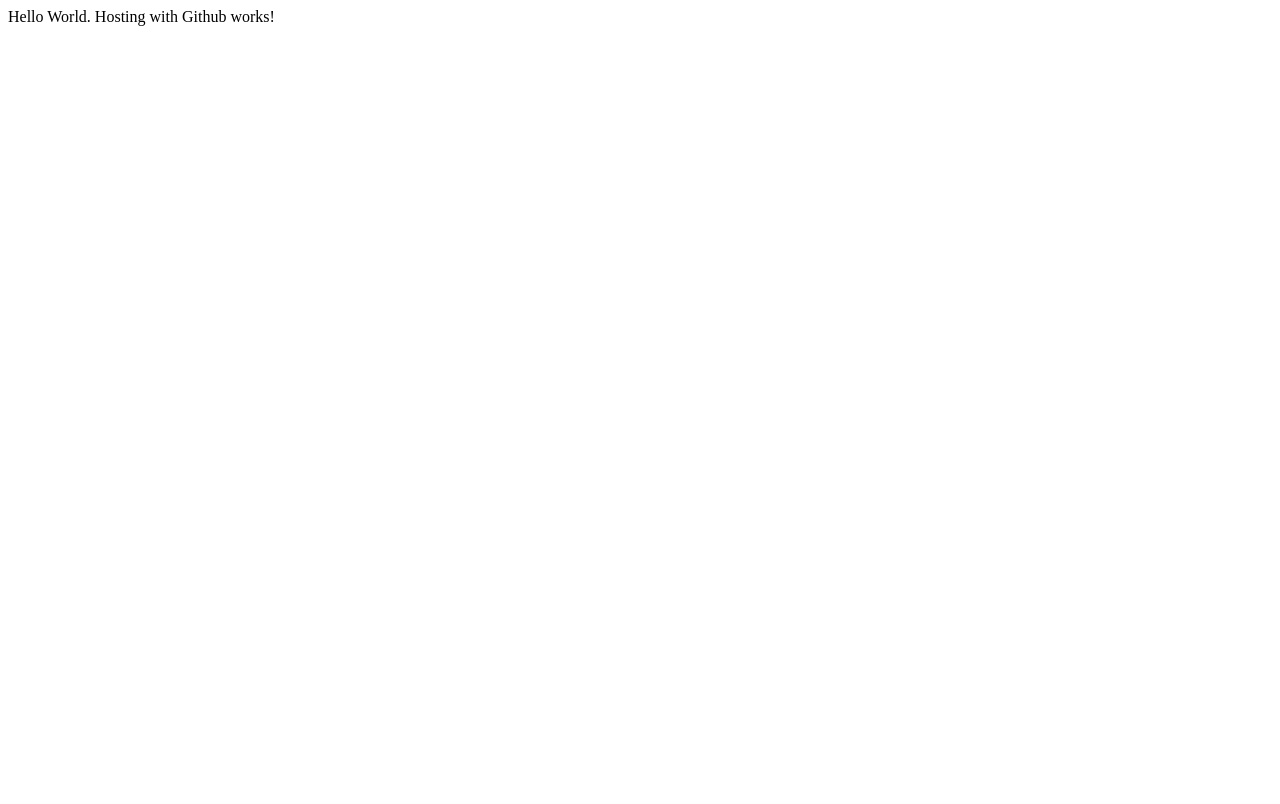
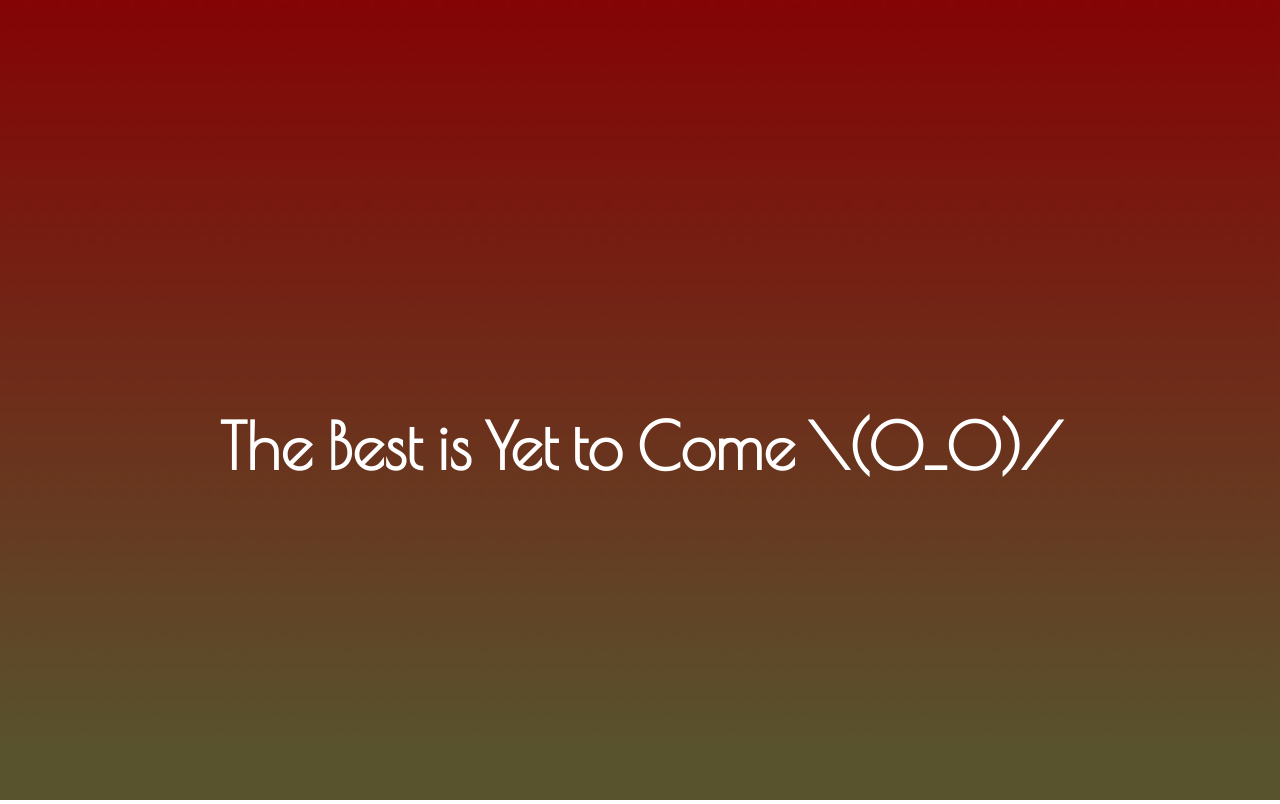
Before and after one commit to neko2016/test, a plain HTML site: page index.html in a window 1280 px wide. Drawn offline with nearby package versions, Linux system fonts and the light colour scheme.

Commit message:
prelaunch page

```diff
--- /dev/null
+++ b/css/prelaunch.css
@@ -0,0 +1,26 @@
+body {
+	margin:0;
+	padding:0
+}
+
+.wrapper {
+	position: relative;
+}
+
+.text {
+	position: absolute;
+    top: 50%;
+    left: 50%;
+    transform: translate(-50%, -50%);
+    color: #fff;
+    text-align: center;
+    white-space: nowrap;
+    font-family:'Poiret One', cursive;
+    font-size: 5vw;
+}
+
+canvas {
+	background-color: #850405;
+	width: 100vw;
+	height:100vh;
+}
--- a/index.html
+++ b/index.html
@@ -1,5 +1,19 @@
+<!DOCTYPE html>
 <html>
+<head>
+    <meta http-equiv="Content-Type" content="text/html; charset=UTF-8"/>
+    <meta name="viewport" content="width=device-width, initial-scale=1.0"/>
+    <link href="https://fonts.googleapis.com/css?family=Roboto" rel="stylesheet" type="text/css">
+    <link href="https://fonts.googleapis.com/css?family=Poiret+One" rel="stylesheet">
+    <link rel="stylesheet" type="text/css" href="CSS/prelaunch.css" />
+</head>
+
 <body>
-	<p> Hello World. Hosting with Github works!</p>
+<div class="wrapper">
+    <h1 class="text">The Best is Yet to Come \(0_0)/</h1>
+    <canvas id="canvas">
+    </canvas>
+</div>
+<script type="text/javascript" src="js/prelaunch.js"></script>
 </body>
 </html>
--- /dev/null
+++ b/js/prelaunch.js
@@ -0,0 +1,7 @@
+var c=document.getElementById("canvas");
+var ctx=c.getContext('2d');
+var my_gradient=ctx.createLinearGradient(0,0,0,140);
+my_gradient.addColorStop(0,"#850405");
+my_gradient.addColorStop(1,"#59532D");
+ctx.fillStyle=my_gradient;
+ctx.fillRect(0,0,2800,1200);
```
Also changed, not shown: 1 other file.
